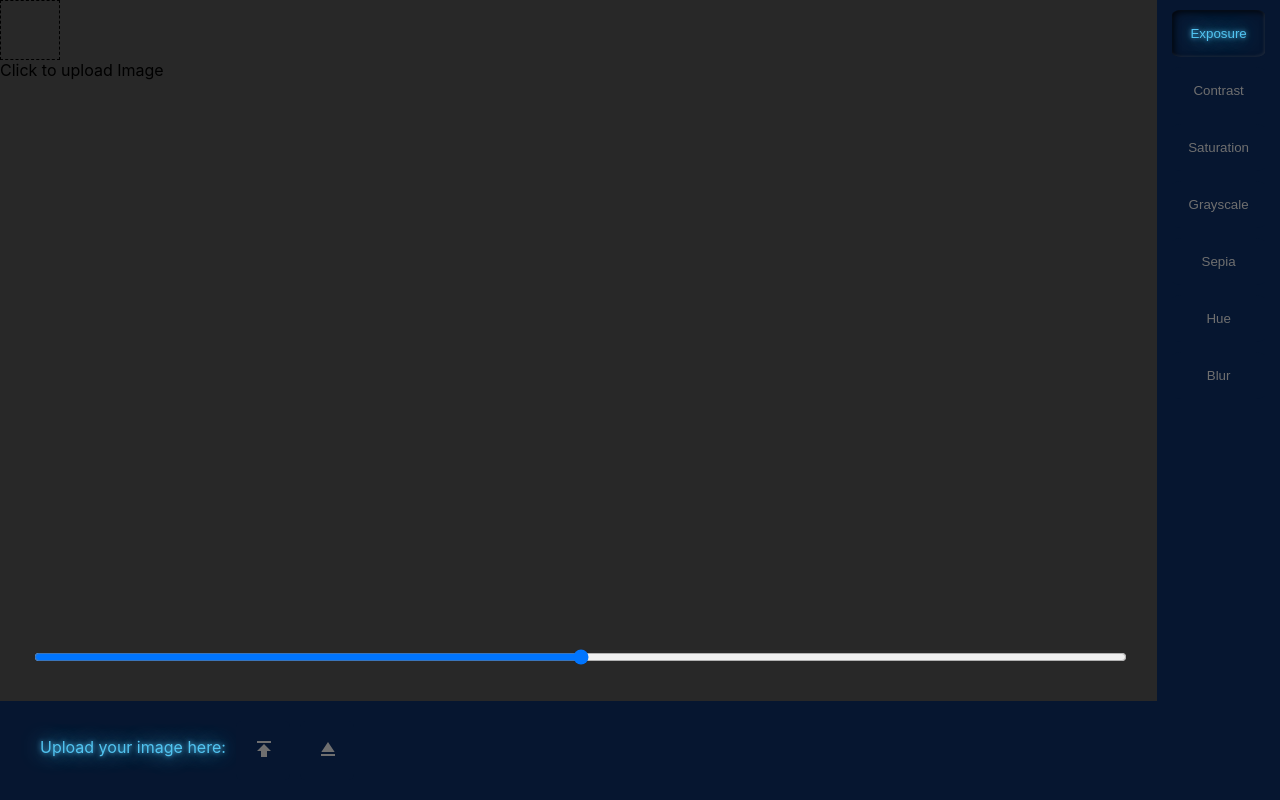
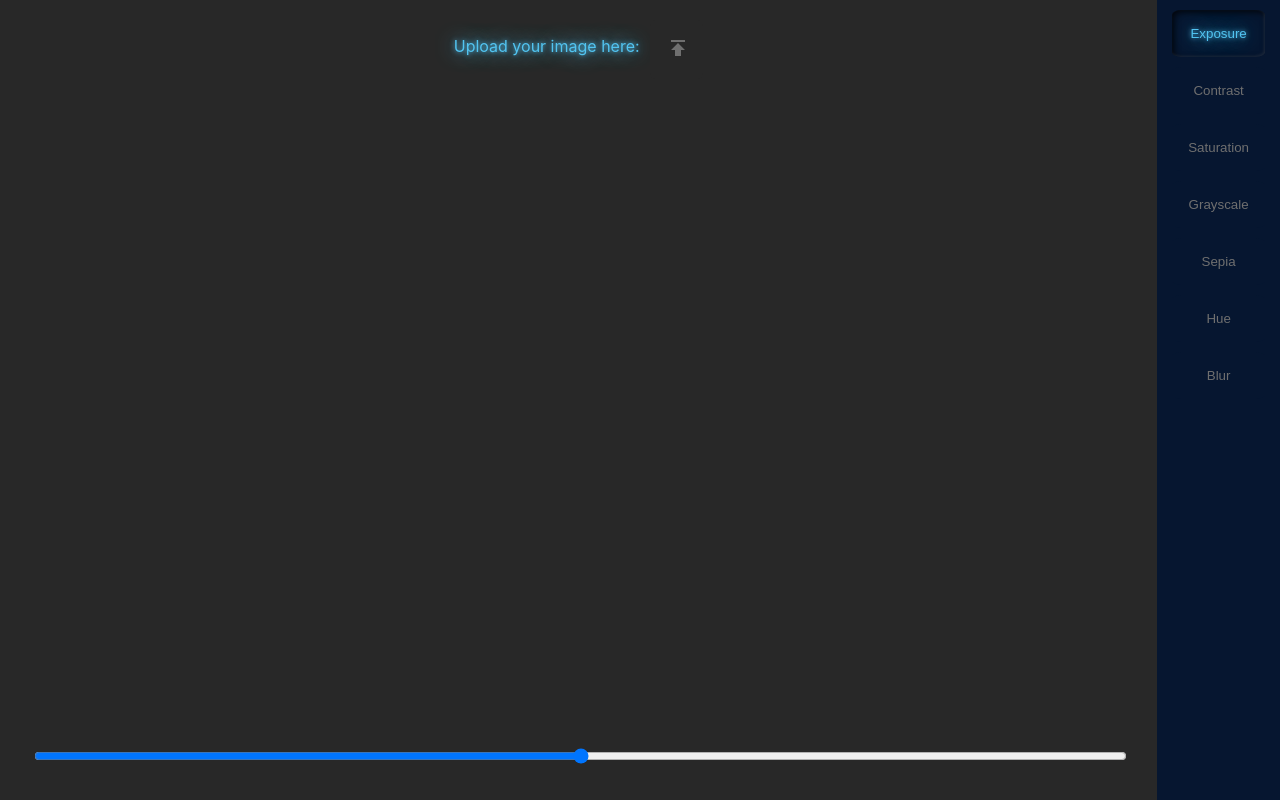
Before and after one commit to springlordpants/photo-editor, a React (Create React App) app: page / in a window 1280 px wide. Built offline with nearby package versions, Linux system fonts and the light colour scheme.

Commit message:
Upload image button styled

```diff
--- a/src/App.css
+++ b/src/App.css
@@ -12,17 +12,18 @@ body{
   grid-template-rows: 1fr auto;
   grid-template-areas:
     "image sidebar"
-    "slider sidebar"
-    "upload sidebar";
+    "slider sidebar";
   height: 100vh;
   width: 100vw;
   background-color: #282828;
 }
 
-.upload-bar{
-  grid-area: upload;
+.upload{
+  grid-area: image;
+  display: flex;
+  justify-content: center;
   padding: 20px 40px ;
-  background-color: #061630;
+  background-color:  #282828;
   color: #52c4f1;
   text-shadow:
     0 0 5px #52c4f1,
@@ -37,7 +38,7 @@ body{
   outline: none;
   margin: 0 0 0 10px;
   width: 5%;
-  background-color: #061630;
+  background-color:  #282828;
   color: #6f6f6f;
   padding: 1rem;
   position: relative;
@@ -56,6 +57,7 @@ body{
   grid-area: image;
   width: 100%;
   height: 100%;
+  position: relative;
   background-position: top center;
   background-size: contain;
   background-repeat: no-repeat;
--- a/src/App.js
+++ b/src/App.js
@@ -1,9 +1,8 @@
 import React, {useState} from 'react';
-import ReactDOM from 'react-dom'
 import './App.css';
 import Slider from './components/Slider';
 import SidebarItem from './components/SidebarItem';
-import UploadBar from './components/UploadBar'
+import PublishIcon from '@material-ui/icons/Publish';
 
 
 const defaultOptions = [
@@ -137,20 +136,18 @@ function App() {
             display: "none"
           }}
         />
-        <div
-          style={{
-            height: "60px",
-            width: "60px",
-            border: "1px dashed black"
-          }}
-          onClick={() => imageUploader.current.click()}
-        >
+        <div>
+          <div className="upload">
+            <p>Upload your image here:</p>
+            <button className="upload-button" onClick={() => imageUploader.current.click()}>
+                  <PublishIcon />
+            </button>
+          </div>
           <img
             ref={uploadedImage}
             style={getImageStyle()}
           />
         </div>
-        Click to upload Image
       </div>
         {/* <input type="file" accept="image/*" onChange={handleImageUpload} />
         <div>
@@ -175,7 +172,6 @@ function App() {
         value={selectedOption.value}
         handleChange={handleSliderChange}
       />
-      <UploadBar />
       </div>
   );
 }
```
